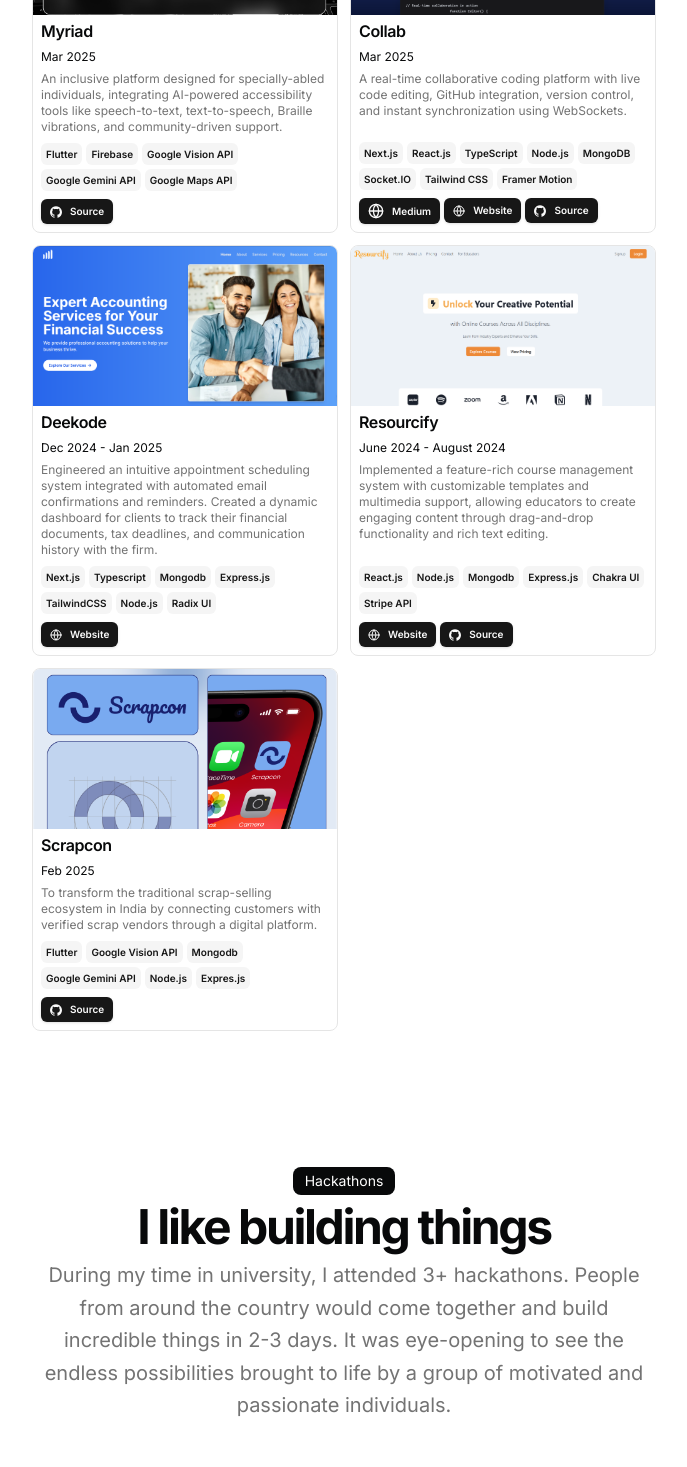
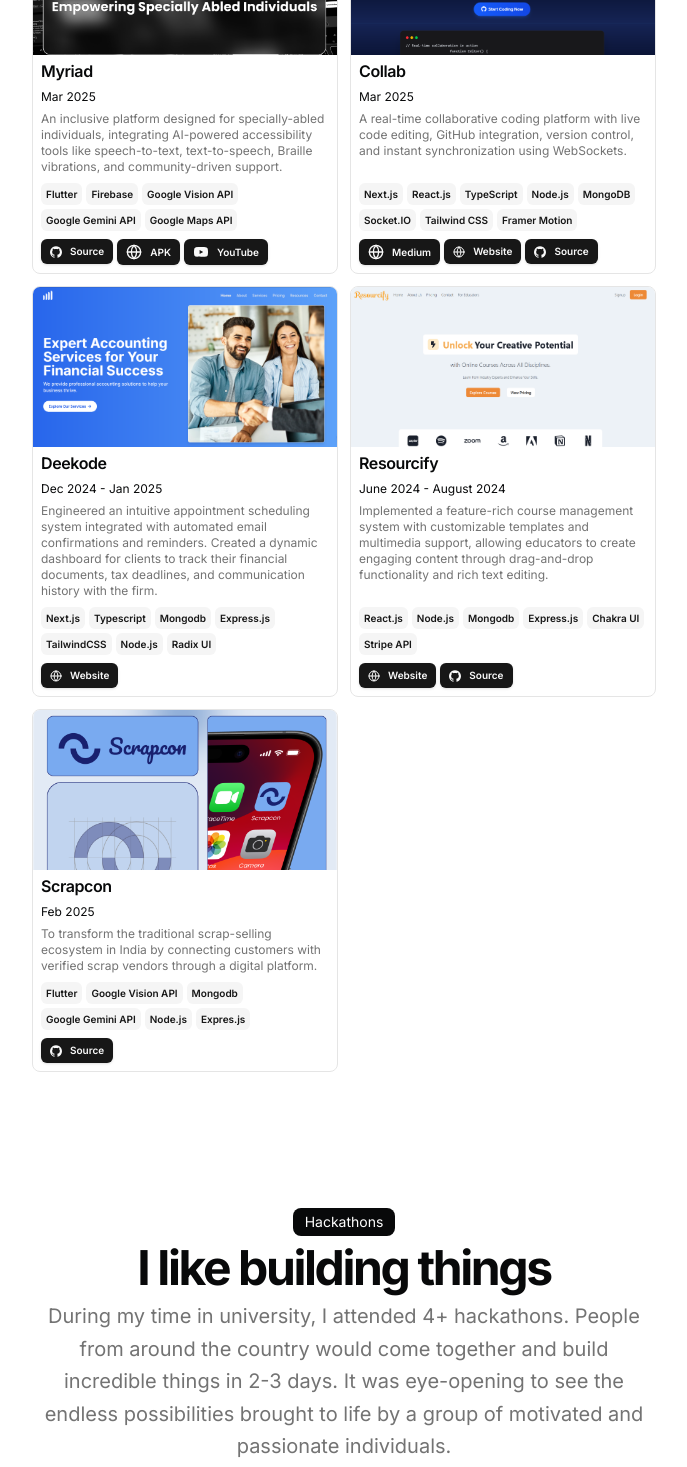
Before and after one commit to JAYANTJOSHI001/portfolio, a Next.js app: page / in a window 1280 px wide. Shown: the part 1330-2797 px from the top of the page, without its empty margins (296-983 px from the left). Built offline with nearby package versions, Linux system fonts and the light colour scheme.

Commit message:
updated resume
Signed-off-by: JAYANTJOSHI001 <jayantjoshi909@gmail.com>

```diff
--- a/src/data/resume.tsx
+++ b/src/data/resume.tsx
@@ -10,7 +10,7 @@ export const DATA = {
   description:
     "Crafting Solutions, One Line of Code at a Time.",
   summary:
-    "Ever since I discovered my knack for creativity and problem-solving, technology became my playground. Pursuing my B.Tech at NIT Jalandhar in Chemical Engineering gave me the foundation to blend analytical thinking with technical expertise. I started as a UI/UX designer, then ventured into frontend development, and now I’m diving into the world of full stack development. I love transforming concepts into impactful projects—whether it’s crafting platforms like Resourcify for educators or optimizing systems during my SDE internship at IRoots. I even explored Machine Learning for a challenging project because, well, curiosity fuels me! When I’m not coding, you’ll find me sketching design ideas or indulging in my love for exploring new technologies. For me, life is all about balancing innovation, curiosity, and a touch of creativity!",
+    "**Curiosity, creativity, and code** – that's the triad that fuels my journey. As a B.Tech student at **NIT Jalandhar**, I've turned my passion for problem-solving into impactful, real-world tech solutions. Starting out as a **UI/UX designer**, I evolved into a **frontend developer** and now thrive in **full stack development**—building platforms like Resourcify to empower educators and enhancing performance systems during my SDE internship at iRoots. My drive to explore led me into the realm of **Machine Learning**, pushing the boundaries of what I could build. Whether I'm prototyping new ideas, optimizing user experiences, or scaling full-stack applications, I believe in merging **design thinking** with **engineering precision**. Making it to the Top 100 in the **Google Solution Challenge 2025** affirmed my belief in tech as a force for good—and I'm just getting started. Off the screen, you'll catch me sketching, ideating, or diving into the next big thing in tech. For me, it's about creating with purpose, learning endlessly, and leaving a meaningful mark through innovation.",
   avatarUrl: "/me.png",
   skills: [
     "React",
@@ -114,6 +114,16 @@ export const DATA = {
           type: "Source",
           href: "https://github.com/Jagjit0306/Myriad",
           icon: <Icons.github className="size-3" />,
+        },
+        {
+          type: "APK",
+          icon: <Icons.globe className="h-4 w-4" />,
+          href: "https://github.com/Jagjit0306/Myriad/releases/tag/v0.1.0",
+        },
+        {
+          type: "YouTube",
+          icon: <Icons.youtube className="h-4 w-4" />,
+          href: "https://www.youtube.com/watch?v=6TVBvX6TG5s",
         },
       ],
       image: "/Myriad.png",
@@ -241,11 +251,42 @@ export const DATA = {
   ],
   hackathons: [
     {
+      title: "Top 100 in Google Solution Challenge",
+      dates: "Jan 06th - July 2025",
+      location: "Online",
+      description:"An Adaptive Accessibility App for Specially Abled Individuals.",
+      image:
+        "/gsc.png",
+      mlh: "https://s3.amazonaws.com/logged-assets/trust-badge/2019/mlh-trust-badge-2019-white.svg",
+      links: [
+        // {
+        //   title: "Medium Article",
+        //   icon: <Icons.globe className="h-4 w-4" />,
+        //   href: "https://medium.com/make-school/the-winners-of-make-schools-student-app-competition-2017-a6b0e72f190a",
+        // },
+        {
+          title: "APK",
+          icon: <Icons.globe className="h-4 w-4" />,
+          href: "https://github.com/Jagjit0306/Myriad/releases/tag/v0.1.0",
+        },
+        {
+          title: "YouTube",
+          icon: <Icons.youtube className="h-4 w-4" />,
+          href: "https://www.youtube.com/watch?v=6TVBvX6TG5s",
+        },
+        {
+          title: "Source",
+          icon: <Icons.github className="h-4 w-4" />,
+          href: "https://github.com/Jagjit0306/Myriad",
+        },
+      ],
+    },
+    {
       title: "HackTU",
       dates: "Feb 08rd - 09th, 2025",
       location: "Patiala, Punjab, India",
       description:
-        "Developed a mobile application which delivered bedtime stories to children using augmented reality.",
+        "An app for scrap vendors.",
       image:
         "/889.webp",
       mlh: "https://s3.amazonaws.com/logged-assets/trust-badge/2019/mlh-trust-badge-2019-white.svg",
```
Also changed, not shown: public/gsc.png (added).
